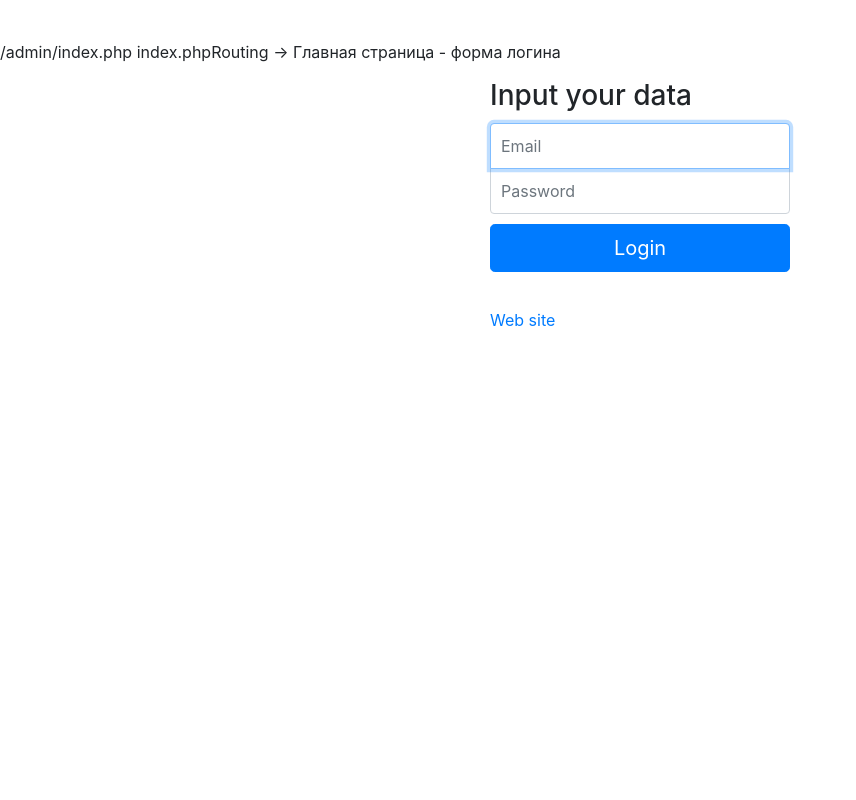
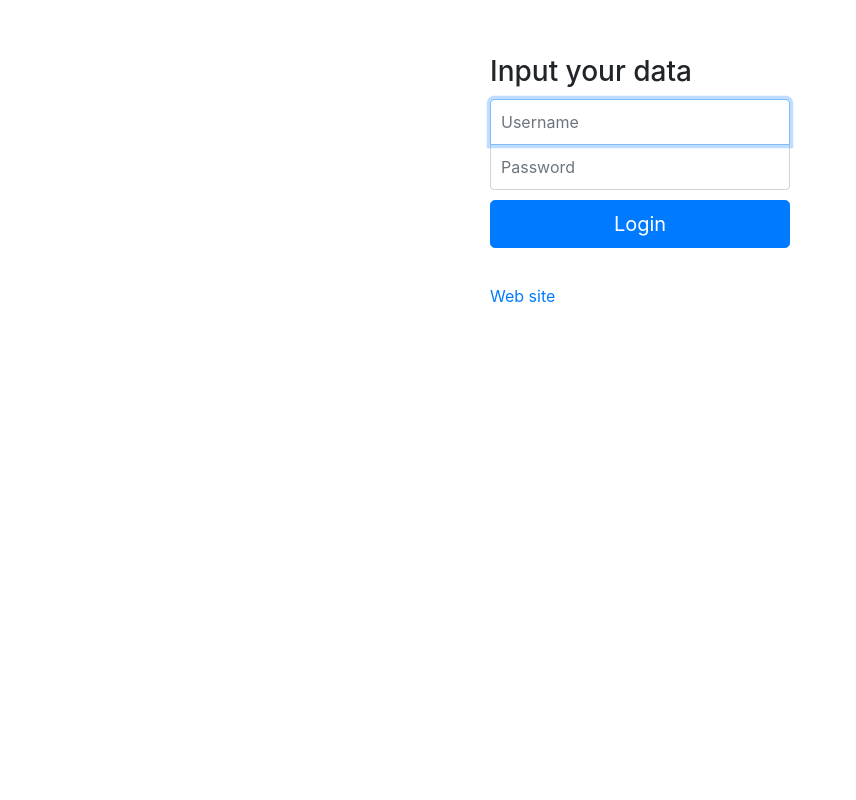
Before and after one commit to MariiaKim/Eesti-Keele-PhP, a PHP site: page /admin/index.php in a window 1280 px wide. Shown: the whole page, without its empty margins (0-856 px from the left). Run offline with PHP 8.4, Linux system fonts and the light colour scheme.

Commit message:
Исправлены имена полей в форме логина и в модели для проверки логина.

```diff
--- a/admin/controllerAdmin/controllerAdmin.php
+++ b/admin/controllerAdmin/controllerAdmin.php
@@ -6,10 +6,8 @@ class controllerAdmin {
 
     // Admin authentification form
     public static function loginAction() {
-        echo 'Запуск функции loginAction';
-        sleep(10);
         $logIn= modelAdmin::userAuthentication();
-        if(isset($logIn) and $logIn == 'ture'){
+        if(isset($logIn) and $logIn ){
             include_once('viewAdmin/startAdmin.php');
         }
         else {
--- a/admin/index.php
+++ b/admin/index.php
@@ -1,5 +1,7 @@
 <?php
+// Index admin
 session_start();
+require_once '../inc/database.php';
 include_once ('modelAdmin/modelAdmin.php');
 
 include_once ('controllerAdmin/controllerAdmin.php');
--- a/admin/modelAdmin/modelAdmin.php
+++ b/admin/modelAdmin/modelAdmin.php
@@ -2,25 +2,30 @@
 class modelAdmin {
     // admin authentification
     public static function userAuthentication() {
-        echo 'ModelAdmin -> Проверка логина';
         if(isset($_SESSION['sessionId'])){
             $logIn=true;
         }
         else {
             $logIn=false;
             if(isset($_POST['btnLogin'])){
-                if(isset($_POST['email']) && isset($_POST['password']) && $_POST['email']!="" && $_POST['password']!=""){
-                    $email = filter_input(INPUT_POST, 'email', FILTER_VALIDATE_EMAIL);
+                if(isset($_POST['username']) && isset($_POST['password']) && $_POST['username']!="" && $_POST['password']!=""){
+                    //$email = filter_input(INPUT_POST, 'email', FILTER_VALIDATE_EMAIL);
                     //$password = filter_input(INPUT_POST, 'password');
-                    $sql = 'SELECT * FROM `users` WHERE `email`="'.$email.'"';
+                    $username = $_POST['username'];
+                    $sql = 'SELECT * FROM `user` WHERE `login`="'.$username.'"';
                     $db = new database();
                     $item = $db->getOne($sql);
 
+                    echo "username = ".'</br>';
+                    print_r($username);
+                    echo '</br>';
+                    print_r($item);
+
                     if ($item!=null){
-                        $loginEmail = strtolower($_POST['email']);
+                        //$loginEmail = strtolower($_POST['email']);
                         $password = $_POST['password'];
-                        if ($loginEmail == $item['email'] && password_verify($password, $item['parol'])){
-//                            echo 'Login success!!!';
+                        if ($username == $item['username'] && password_verify($password, $item['password'])){
+                            echo 'Login success!!!';
                             $_SESSION['sessionId'] = session_id();
                             $_SESSION['userId'] = $item['id'];
                             $_SESSION['name'] = $item['login'];
--- a/admin/routingAdmin/routingAdmin.php
+++ b/admin/routingAdmin/routingAdmin.php
@@ -2,20 +2,13 @@
 $host = explode('?', $_SERVER['REQUEST_URI'])[0];
 $num = substr_count($host, '/');
 $path = explode('/', $host)[$num];
-print_r($host);
-echo ' ';
-print_r($path);
-
 
 if ($path == '' OR $path == 'index.php'){
-    echo 'Routing -> Главная страница - форма логина';
     // Main page
     $response = controllerAdmin::formLoginSite();
 }
 // ---- Login, Logout ----
-elseif ($path === 'Vhod'){
-    echo 'Routing -> login -> Запуск функции loginAction';
-    sleep(10);
+elseif ($path === 'login'){
     // Login form
     $response = controllerAdmin::loginAction();
 }
--- a/admin/viewAdmin/formLogin.php
+++ b/admin/viewAdmin/formLogin.php
@@ -15,9 +15,9 @@ if (isset($_SESSION['userId'])) {
     </head>
     <body>
         <div class="container">
-            <form class="form-signin" action="Vhod" method="POST">
+            <form class="form-signin" role="form" action="login" method="POST">
                 <h3 class="form-signin-heading">Input your data</h3>
-                <input type="text" name="email" class="form-control" placeholder="Email" autofocus>
+                <input type="text" name="username" class="form-control" placeholder="Username" autofocus>
                 <input type="password" name="password" class="form-control" placeholder="Password">
                 <button class="btn btn-lg btn-primary btn-block" type="submit" name="btnLogin">Login</button>
                 <p style="padding-top: 10px;">
--- a/route/routing.php
+++ b/route/routing.php
@@ -2,10 +2,6 @@
 $host = explode ('?', $_SERVER['REQUEST_URI'])[0];
 $num = substr_count($host, '/');
 $path = explode ('/', $host)[$num];
-
-print_r("host = ".$host);
-echo ' ';
-print_r("path = ".$path);
 
 if ($path == '' OR $path == 'index' OR $path == 'index.php'){
     $response = Controller::StartSite();
```
Also changed, not shown: model/register.php (+6 -4 lines).
